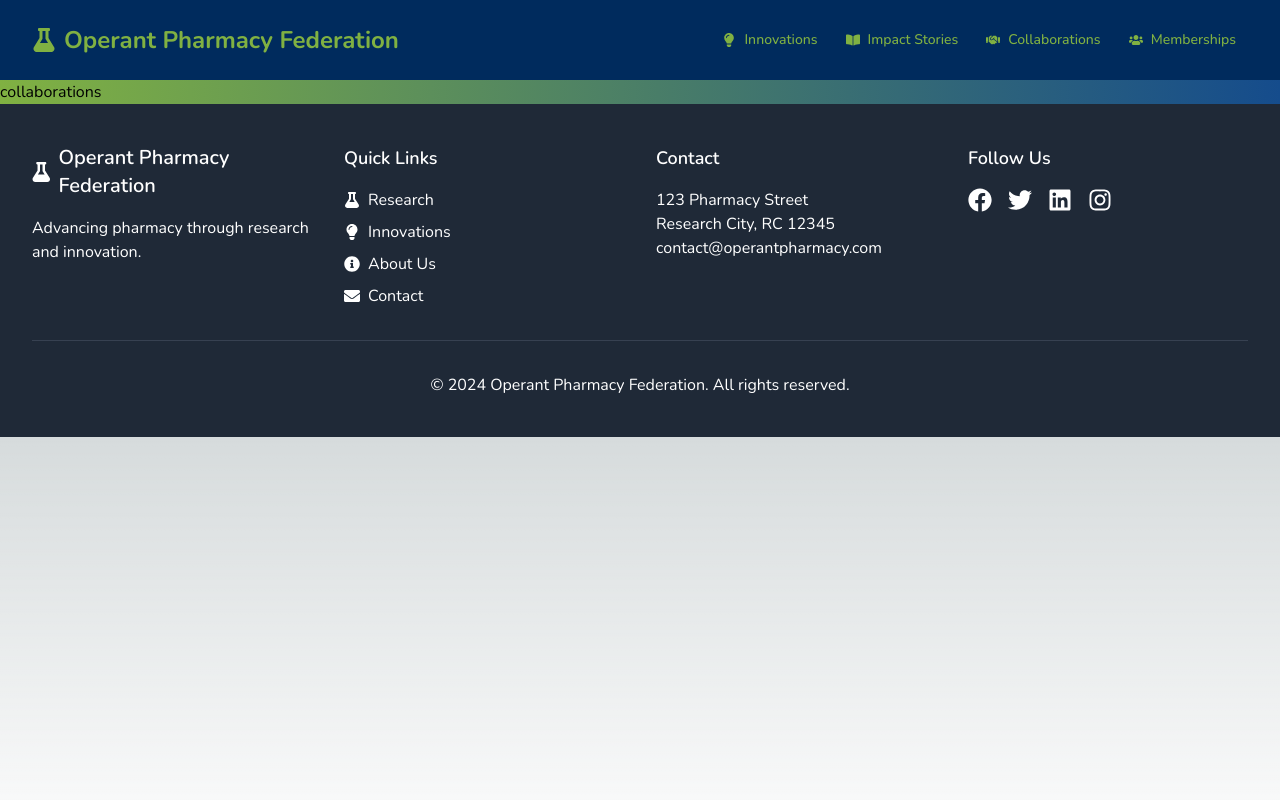
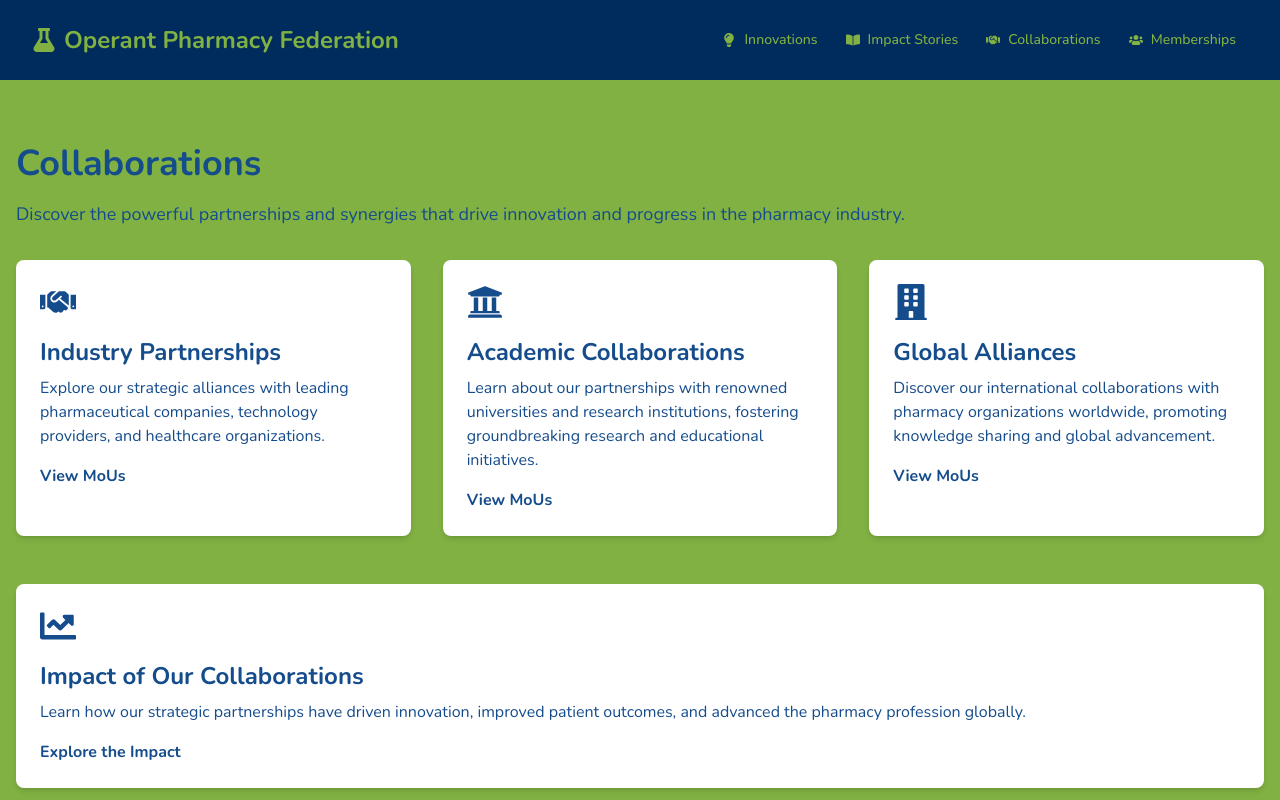
Before and after one commit to ravindrasirvi609/OPF, a Next.js app: page /collaborations in a window 1280 px wide. Shown: the top 800 px of the page. Built offline with nearby package versions, Linux system fonts and the light colour scheme.

Commit message:
chore: Update logo for SHRI VISHNU COLLEGE OF PHARMACY and add logo for NIRMALA COLLEGE OF HEALTH SCIENCE, KERALA

```diff
--- a/src/app/collaborations/page.tsx
+++ b/src/app/collaborations/page.tsx
@@ -1,7 +1,84 @@
+"use client";
 import React from "react";
 
-const collaborations = () => {
-  return <div>collaborations</div>;
+import {
+  FaHandshake,
+  FaUniversity,
+  FaBuilding,
+  FaChartLine,
+} from "react-icons/fa";
+
+const Collaborations = () => {
+  return (
+    <section className="h-screen bg-[#80b142] py-16">
+      <div className="container mx-auto px-4">
+        <h2 className="text-[#154c8c] text-4xl font-bold mb-4">
+          Collaborations
+        </h2>
+        <p className="text-lg mb-8 text-[#154c8c]">
+          Discover the powerful partnerships and synergies that drive innovation
+          and progress in the pharmacy industry.
+        </p>
+        <div className="grid grid-cols-1 md:grid-cols-3 gap-8">
+          <div className="collaboration-item bg-white rounded-lg shadow-md p-6">
+            <FaHandshake className="text-[#154c8c] text-4xl mb-4" />
+            <h3 className="text-[#154c8c] text-2xl font-bold mb-2">
+              Industry Partnerships
+            </h3>
+            <p className="mb-4 text-[#154c8c]">
+              Explore our strategic alliances with leading pharmaceutical
+              companies, technology providers, and healthcare organizations.
+            </p>
+            <a href="#" className="text-[#154c8c] font-bold hover:underline">
+              View MoUs
+            </a>
+          </div>
+          <div className="collaboration-item bg-white rounded-lg shadow-md p-6">
+            <FaUniversity className="text-[#154c8c] text-4xl mb-4" />
+            <h3 className="text-[#154c8c] text-2xl font-bold mb-2">
+              Academic Collaborations
+            </h3>
+            <p className="mb-4 text-[#154c8c]">
+              Learn about our partnerships with renowned universities and
+              research institutions, fostering groundbreaking research and
+              educational initiatives.
+            </p>
+            <a href="#" className="text-[#154c8c] font-bold hover:underline">
+              View MoUs
+            </a>
+          </div>
+          <div className="collaboration-item bg-white rounded-lg shadow-md p-6">
+            <FaBuilding className="text-[#154c8c] text-4xl mb-4" />
+            <h3 className="text-[#154c8c] text-2xl font-bold mb-2">
+              Global Alliances
+            </h3>
+            <p className="mb-4 text-[#154c8c]">
+              Discover our international collaborations with pharmacy
+              organizations worldwide, promoting knowledge sharing and global
+              advancement.
+            </p>
+            <a href="#" className="text-[#154c8c] font-bold hover:underline">
+              View MoUs
+            </a>
+          </div>
+        </div>
+        <div className="mt-12 bg-white rounded-lg shadow-md p-6">
+          <FaChartLine className="text-[#154c8c] text-4xl mb-4" />
+          <h3 className="text-[#154c8c] text-2xl font-bold mb-2">
+            Impact of Our Collaborations
+          </h3>
+          <p className="mb-4 text-[#154c8c]">
+            Learn how our strategic partnerships have driven innovation,
+            improved patient outcomes, and advanced the pharmacy profession
+            globally.
+          </p>
+          <a href="#" className="text-[#154c8c] font-bold hover:underline">
+            Explore the Impact
+          </a>
+        </div>
+      </div>
+    </section>
+  );
 };
 
-export default collaborations;
+export default Collaborations;
--- a/src/app/components/InnovationShowcase.tsx
+++ b/src/app/components/InnovationShowcase.tsx
@@ -101,7 +101,7 @@ const partners = [
   {
     name: "SHRI VISHNU COLLEGE OF PHARMACY",
     type: "academic",
-    logo: "/logo/vipe.png",
+    logo: "/logo/vishnu.png",
   },
 
   {
@@ -133,6 +133,11 @@ const partners = [
     name: "St. Joseph’s College of Pharmacy, Cherthala",
     type: "academic",
     logo: "/logo/joseph.png",
+  },
+  {
+    name: "NIRMALA COLLEGE OF HEALTH SCIENCE, KERALA",
+    type: "academic",
+    logo: "/logo/nirmalahealth.png",
   },
 ];
 
--- a/src/app/innovations/page.tsx
+++ b/src/app/innovations/page.tsx
@@ -1,7 +1,71 @@
+"use client";
 import React from "react";
+import { gsap } from "gsap";
+import { ScrollTrigger } from "gsap/ScrollTrigger";
+import { FaLightbulb, FaRocket, FaChartLine } from "react-icons/fa";
+import { useGSAP } from "@gsap/react";
 
-const innovations = () => {
-  return <div>innovations</div>;
+gsap.registerPlugin(ScrollTrigger);
+
+const Innovations = () => {
+  useGSAP(() => {
+    gsap.from(".innovation-item", {
+      y: 50,
+      opacity: 0,
+      duration: 1,
+      stagger: 0.2,
+      scrollTrigger: {
+        trigger: ".innovations",
+        start: "top 80%",
+        end: "bottom 20%",
+        scrub: true,
+      },
+    });
+  }, []);
+
+  return (
+    <section className="innovations h-screen bg-[#80b142] py-16">
+      <div className="container mx-auto px-4 sm:px-6 lg:px-8">
+        <h2 className="text-4xl font-bold text-[#154c8c] mb-4">Innovations</h2>
+        <p className="text-gray-800 mb-8">
+          Explore the latest advancements and transformative solutions shaping
+          the future of pharmacy.
+        </p>
+        <div className="grid grid-cols-1 sm:grid-cols-2 lg:grid-cols-3 gap-8">
+          <div className="innovation-item bg-white rounded-lg shadow-lg p-6 hover:shadow-xl transition-shadow duration-300">
+            <FaLightbulb className="text-[#154c8c] text-4xl mb-4" />
+            <h3 className="text-2xl font-semibold text-[#154c8c] mb-2">
+              Cutting-Edge Solutions
+            </h3>
+            <p className="text-gray-700">
+              Discover innovative technologies and applications that are
+              revolutionizing pharmacy practice.
+            </p>
+          </div>
+          <div className="innovation-item bg-white rounded-lg shadow-lg p-6 hover:shadow-xl transition-shadow duration-300">
+            <FaRocket className="text-[#154c8c] text-4xl mb-4" />
+            <h3 className="text-2xl font-semibold text-[#154c8c] mb-2">
+              Pioneering Initiatives
+            </h3>
+            <p className="text-gray-700">
+              Stay informed about groundbreaking programs and collaborations
+              driving positive change in the industry.
+            </p>
+          </div>
+          <div className="innovation-item bg-white rounded-lg shadow-lg p-6 hover:shadow-xl transition-shadow duration-300">
+            <FaChartLine className="text-[#154c8c] text-4xl mb-4" />
+            <h3 className="text-2xl font-semibold text-[#154c8c] mb-2">
+              Transformative Insights
+            </h3>
+            <p className="text-gray-700">
+              Gain valuable perspectives on emerging trends and industry
+              advancements shaping the future of pharmacy.
+            </p>
+          </div>
+        </div>
+      </div>
+    </section>
+  );
 };
 
-export default innovations;
+export default Innovations;
--- a/src/app/membershipForm/page.tsx
+++ b/src/app/membershipForm/page.tsx
@@ -202,7 +202,7 @@ const MembershipForm: React.FC = () => {
   };
 
   return (
-    <div className="max-w-4xl mx-auto p-6 bg-white rounded-lg shadow-xl my-8">
+    <div className="max-w-4xl mx-auto p-6 bg-white rounded-lg shadow-xl ">
       <h2 className="text-3xl font-bold text-center text-[#154c8c] mb-8">
         OPF Membership Application
       </h2>
--- a/src/app/memberships/page.tsx
+++ b/src/app/memberships/page.tsx
@@ -69,13 +69,13 @@ const Memberships: React.FC = () => {
   return (
     <div className="bg-gradient-to-b from-gray-100 to-white min-h-screen">
       <div className="max-w-7xl mx-auto px-4 sm:px-6 lg:px-8 py-12">
-        <h1 className="text-5xl font-bold text-[#154c8c] mb-8 text-center">
+        <h1 className="text-5xl font-black text-[#154c8c] mb-8 text-center">
           OPF Memberships
         </h1>
 
         {/* Benefits Section */}
         <section className="mb-16 bg-white rounded-lg shadow-lg p-8">
-          <h2 className="text-3xl font-semibold text-[#80b142] mb-6 text-center">
+          <h2 className="text-3xl font-bold text-[#80b142] mb-6 text-center">
             Benefits of OPF Membership
           </h2>
           <ul className="space-y-4">
@@ -101,6 +101,7 @@ const Memberships: React.FC = () => {
         </section>
 
         {/* Members Section */}
+        {members.length > 0 && (
           <section>
             <h2 className="text-3xl font-semibold text-[#80b142] mb-8 text-center">
               Our Esteemed Members
@@ -113,7 +114,9 @@ const Memberships: React.FC = () => {
                 >
                   <div className="relative h-56 w-full">
                     <Image
-                    src={member.profilePictureUrl || "/images/placeholder.jpg"}
+                      src={
+                        member.profilePictureUrl || "/images/placeholder.jpg"
+                      }
                       alt={member.fullName}
                       layout="fill"
                       objectFit="cover"
@@ -135,6 +138,7 @@ const Memberships: React.FC = () => {
               ))}
             </div>
           </section>
+        )}
       </div>
     </div>
   );
```
Also changed, not shown: public/logo/nirmalahealth.png (added), public/logo/vishnu.png (added). Lines whose indentation alone changed are shown as unchanged.
